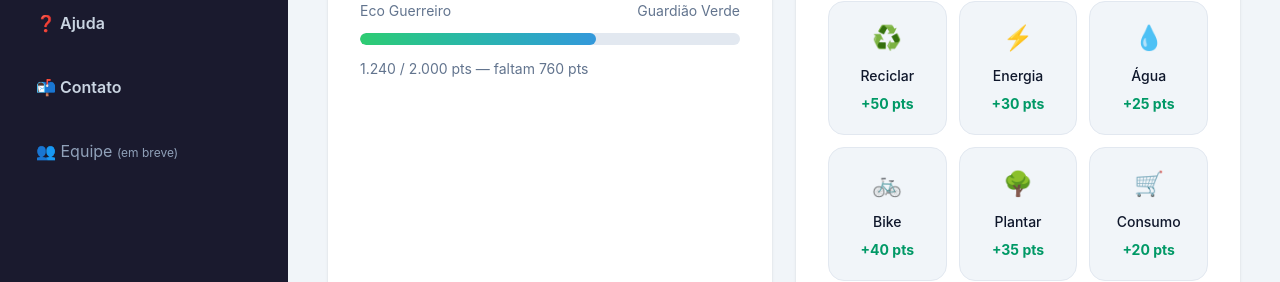
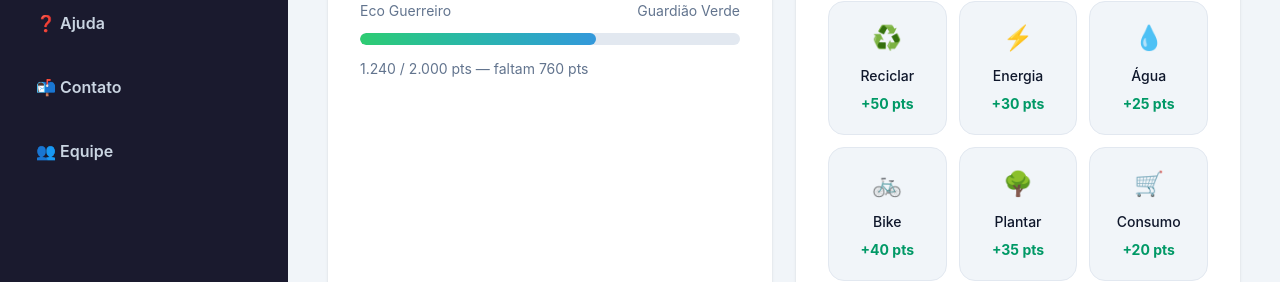
Before and after one commit to Pedro-H-Salvatore/challenge-sem02, a React (Vite) app in the folder SoulUp/: page /dashboard in a window 1280 px wide. Shown: the part 575-857 px from the top of the page. Built offline with nearby package versions, Linux system fonts and the light colour scheme.

Commit message:
feat: atualização codigo

```diff
--- a/SoulUp/src/components/BarraLateralDashboard.tsx
+++ b/SoulUp/src/components/BarraLateralDashboard.tsx
@@ -5,6 +5,7 @@ const links = [
   { destino: "/ranking", titulo: "Ranking", icone: "🏆" },
   { destino: "/faq", titulo: "Ajuda", icone: "❓" },
   { destino: "/contato", titulo: "Contato", icone: "📬" },
+  { destino: "/equipe", titulo: "Equipe", icone: "👥" },
 ];
 
 export default function BarraLateralDashboard({
@@ -64,9 +65,6 @@ export default function BarraLateralDashboard({
             </NavLink>
           ))}
 
-          <span className="px-4 py-4 text-slate-400">
-            👥 Equipe <span className="text-xs">(em breve)</span>
-          </span>
         </nav>
       </div>
     </aside>
```
